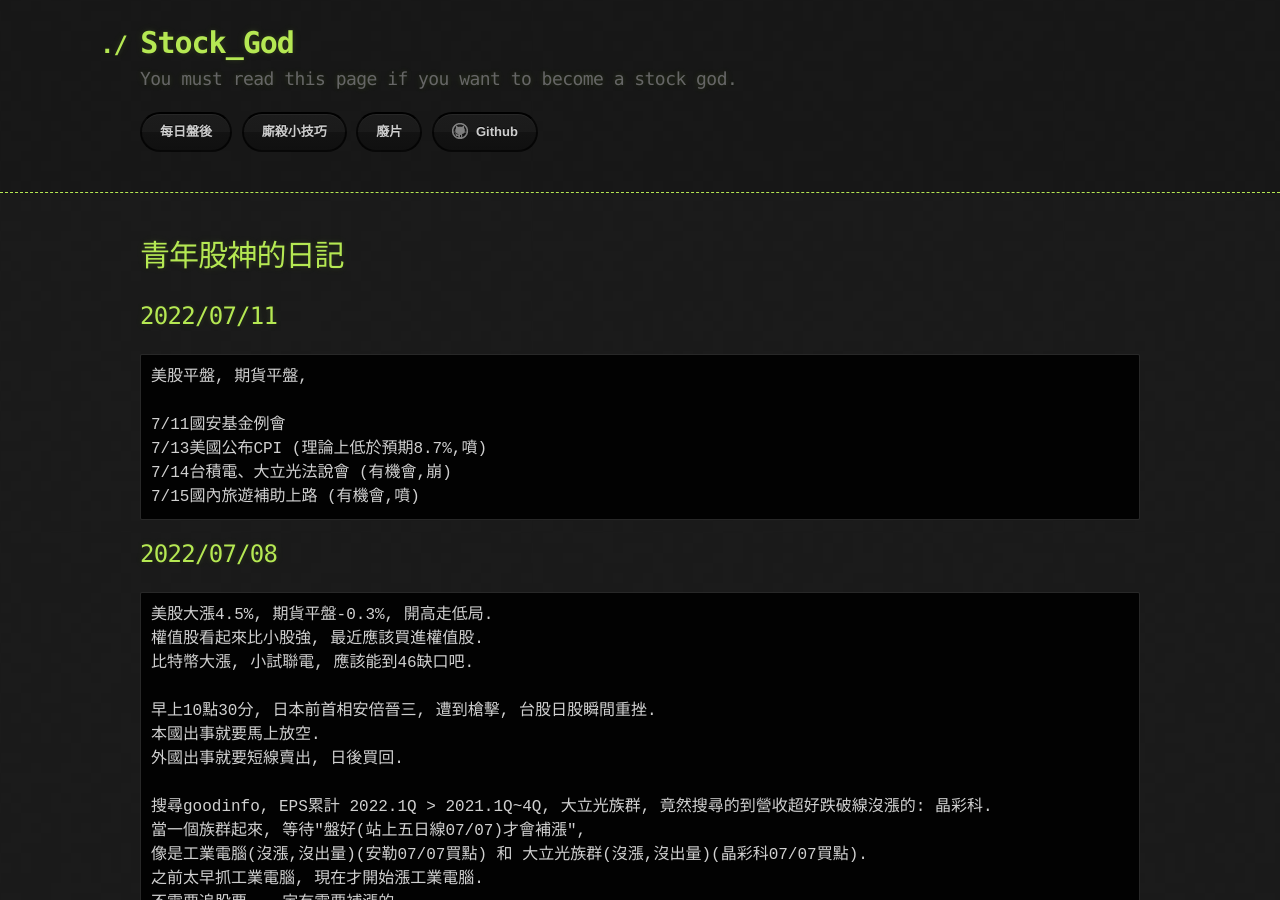
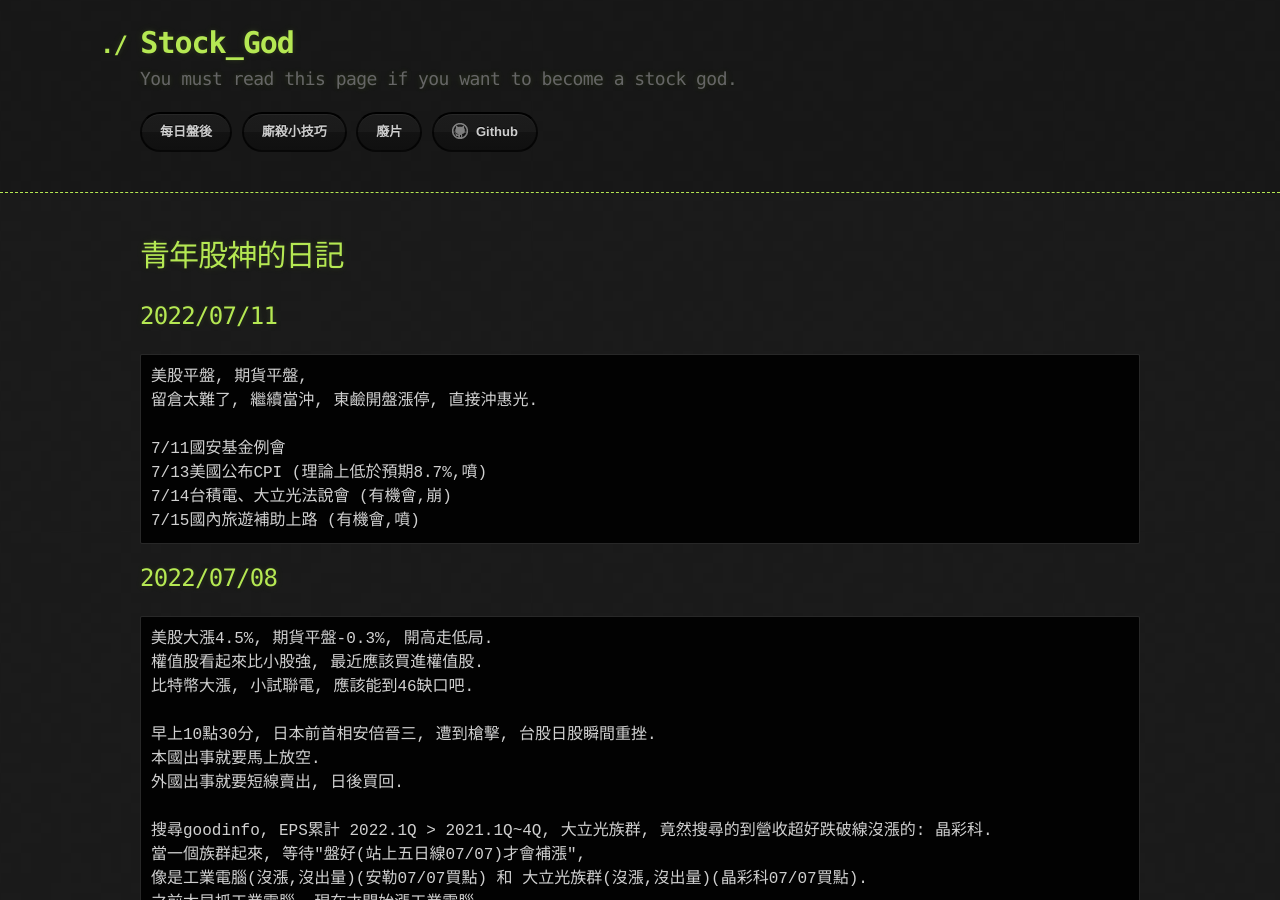
Before and after one commit to lepg5487/Stock_God, a Jekyll site: the page built from index.md, in a window 1280 px wide and 900 px high. Built offline with Jekyll 4.4.1, drawn with Linux system fonts in a browser that asks for light colours; our own code applies the rules of GitHub Pages for plain Markdown files.

Commit message:
Update index.md

````diff
--- a/index.md
+++ b/index.md
@@ -6,6 +6,7 @@ layout: testlayouts
 ## 2022/07/11
 ```
 美股平盤, 期貨平盤,
+留倉太難了, 繼續當沖, 東鹼開盤漲停, 直接沖惠光.
 
 7/11國安基金例會
 7/13美國公布CPI (理論上低於預期8.7%,噴)
````
